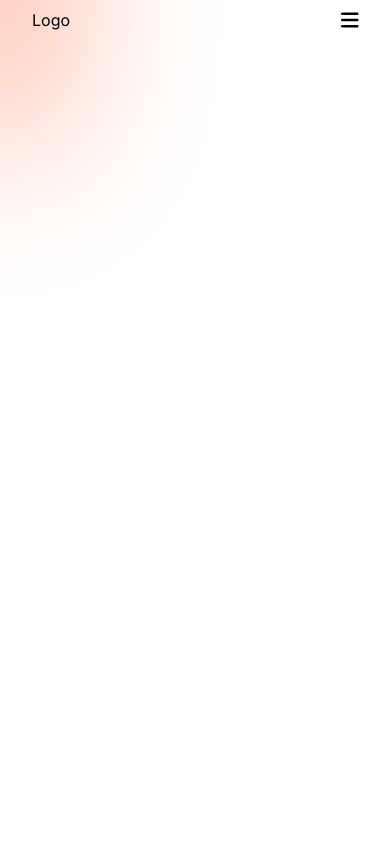
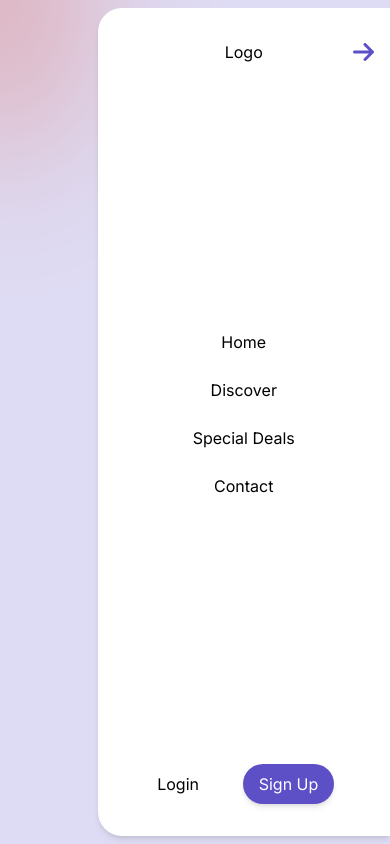
Before and after one commit to gabrielnovaisgs/travel-landing-page, a Next.js app: page / in a window 390 px wide. Both pictures are taken after a click on the button 349 px from the left and 20 px from the top of the page. Built offline with nearby package versions, Linux system fonts and the light colour scheme.

Commit message:
[feat]: add responsiveness to menu

```diff
--- a/package.json
+++ b/package.json
@@ -3,7 +3,7 @@
   "version": "0.1.0",
   "private": true,
   "scripts": {
-    "dev": "next dev",
+    "dev": "next dev -H 0.0.0.0",
     "build": "next build",
     "start": "next start",
     "lint": "next lint"
--- a/src/app/layout.tsx
+++ b/src/app/layout.tsx
@@ -8,6 +8,7 @@ import '@fortawesome/fontawesome-svg-core/styles.css'
 config.autoAddCss = false
 
 import { Inter } from 'next/font/google'
+import MobileMenu from "@/components/mobile-header";
 
 const inter = Inter({
   subsets: ['latin'],
@@ -43,8 +44,10 @@ export default function RootLayout({
 
         <div className="w-1/2 h-1/2 absolute rounded-full -z-10 left-0 top-0 -translate-x-1/2 -translate-y-1/2
         bg-[radial-gradient(circle_at_center,#FF5722,transparent)] opacity-40 blur-3xl
+        overflow-x-hidden
         "></div>
         <Header></Header>
+
         {children}
       </body>
     </html>
--- a/src/components/header.tsx
+++ b/src/components/header.tsx
@@ -1,29 +1,44 @@
 
+'use client'
 import { FontAwesomeIcon } from "@fortawesome/react-fontawesome";
 import MenuLink from "./menu/menu-link";
 import { faBars } from "@fortawesome/free-solid-svg-icons";
 import Link from "next/link";
+import { useState } from "react";
+import MobileMenu from "./mobile-header";
 
 export default function Header() {
+    const [menuOpen, setMenuOpen] = useState(false)
+
+    function toogleMenu() {
+        setMenuOpen((prev) => !prev)
+    }
     return (
-        <header className="flex md:items-center justify-between px-8 py-2 ">
-            <div>Logo</div>
-            <ul className="hidden md:flex gap-6">
+        <header className="grid grid-cols-[1fr_3fr_1fr] relative
+     items-center px-8 py-4 ">
+            <div className="col-start-2 justify-self-center md:justify-self-start  md:col-start-1">Logo</div>
+
+            <ul className="
+            justify-self-center
+            hidden p-2 items-center
+            md:flex md:relative gap-6">
                 <MenuLink href="#">Home</MenuLink>
                 <MenuLink href="#">Discover</MenuLink>
                 <MenuLink href="#">Special Deals</MenuLink>
                 <MenuLink href="#">Contact</MenuLink>
             </ul>
-            <button className="md:hidden">
-                <FontAwesomeIcon icon={faBars} size="lg" />
-            </button>
-            <ul className="hidden md:flex gap-4 items-center">
+
+            <ul className="hidden col-start-3 justify-self-end md:flex gap-4 items-center">
                 <MenuLink href="#">Login</MenuLink>
                 <Link href="#"
                     className="bg-primary text-white rounded-full px-4 py-2 shadow-md
                     hover:bg-primary/90  transition-all duration-300"
                 >Sign Up</Link>
             </ul>
+            <button onClick={toogleMenu} className="col-start-3 justify-self-end md:hidden">
+                <FontAwesomeIcon icon={faBars} size="xl" className="text-primary font-bold" />
+            </button>
+            <MobileMenu menuState={menuOpen} toogleMenu={toogleMenu}></MobileMenu>
         </header>
     );
 }
--- /dev/null
+++ b/src/components/mobile-header.tsx
@@ -0,0 +1,62 @@
+
+import { FontAwesomeIcon } from "@fortawesome/react-fontawesome";
+import MenuLink from "./menu/menu-link";
+import { faArrowRight } from "@fortawesome/free-solid-svg-icons";
+import Link from "next/link";
+
+
+interface Props {
+    menuState: boolean
+    toogleMenu: () => void
+}
+export default function MobileMenu({ menuState, toogleMenu }: Props) {
+
+    return (
+        <div className="flex
+     md:hidden
+     ">
+            <div className={`${menuState ? "pointer-events-auto bg-primary/20" : "pointer-events-none opacity-0 "} left-0 absolute  top-0
+            w-screen h-screen  shadow-md backdrop-blur-sm duration-500
+            -z-10 `}
+                onClick={toogleMenu}
+            >
+
+            </div>
+            <div className={`flex flex-col justify-between py-8 px-4 items-center fixed
+            h-[calc(100%-1rem)] top-2  w-3/4  shadow-md rounded-l-3xl bg-white
+            transition-all duration-500 ease-in-out
+            ${menuState ? "right-0" : "-right-full"}
+
+
+            `}>
+                <div className="grid grid-cols-3 items-center w-full ">
+                    <p className="col-start-2 justify-self-center">Logo</p>
+
+                    <button onClick={toogleMenu} className="col-start-3 justify-self-end text-primary">
+                        <FontAwesomeIcon icon={faArrowRight} size="xl"></FontAwesomeIcon>
+                    </button>
+
+                </div>
+                <ul className="
+             flex flex-col
+             p-2 items-center
+            md:flex md:relative gap-6">
+                    <MenuLink href="#">Home</MenuLink>
+                    <MenuLink href="#">Discover</MenuLink>
+                    <MenuLink href="#">Special Deals</MenuLink>
+                    <MenuLink href="#">Contact</MenuLink>
+
+
+                </ul>
+                <ul className="flex justify-evenly w-full items-center ">
+                    <MenuLink href="#">Login</MenuLink>
+                    <Link href="#"
+                        className="bg-primary text-white rounded-full px-4 py-2 shadow-md
+                    hover:bg-primary/90  transition-all duration-300"
+                    >Sign Up</Link>
+                </ul>
+            </div>
+        </div >
+
+    );
+}
```
